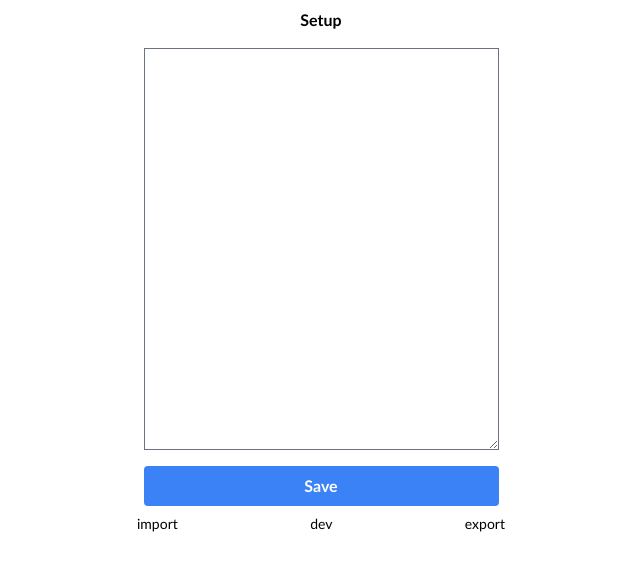
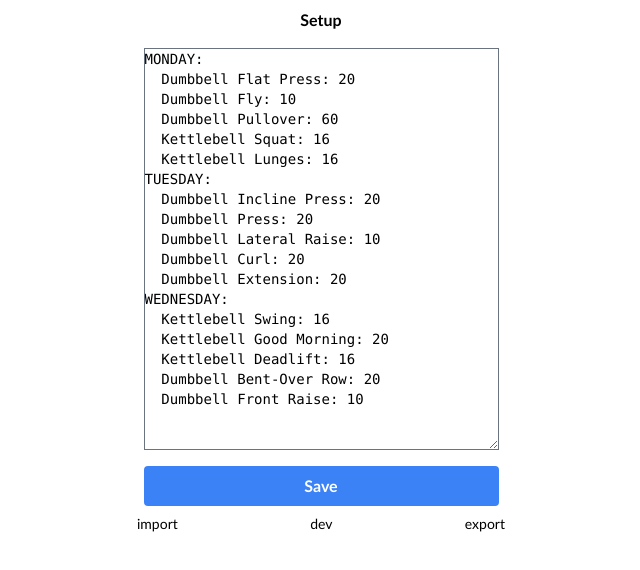
Before and after one commit to serg-mo/workout, a React app: page / in a window 1280 px wide. Shown: the top 570 px of the page, without its empty margins (319-959 px from the left). Built offline with nearby package versions, Linux system fonts and the light colour scheme; no server answers; the HTML template or start-up script is replaced by a standard one.

Commit message:
weight options refactor

```diff
--- a/src/App.jsx
+++ b/src/App.jsx
@@ -4,14 +4,7 @@ import Footer from './components/Footer';
 import Form from './components/Form';
 import Setup from './components/Setup';
 import Workouts from './components/Workouts';
-import {
-  buttonStyle,
-  formatDate,
-  formatHistory,
-  formatSet,
-  getLocalStorage,
-  setLocalStorage,
-} from './lib';
+import { formatDate, formatHistory, formatSet, getLocalStorage, setLocalStorage } from './lib';
 
 // NOTE: no need to ever refresh the page, unless to pick a different workout
 export default function App() {
@@ -99,9 +92,7 @@ export default function App() {
       ) : (
         <>
           <Workouts workouts={workouts} onSelect={setWorkoutName} />
-          <button className={buttonStyle} onClick={() => setIsSetupShown(true)}>
-            Setup
-          </button>
+          <button onClick={() => setIsSetupShown(true)}>Setup</button>
         </>
       )}
       <Footer />
--- a/src/components/Form.jsx
+++ b/src/components/Form.jsx
@@ -1,5 +1,5 @@
 import React, { useEffect, useState } from 'react';
-import { arrayRange, buttonStyle, getPreviousWorkoutSet, makeWeightOptions } from '../lib';
+import { arrayRange, getPreviousWorkoutSet, makeWeightOptions } from '../lib';
 
 export default function Form({ workout, exercises, exercise, setExercise, handleSave, undoLast }) {
   const [exerciseOptions, setExerciseOptions] = useState([]);
@@ -11,7 +11,7 @@ export default function Form({ workout, exercises, exercise, setExercise, handle
   useEffect(() => {
     if (!exercise) return;
 
-    const options = makeWeightOptions(exercises[exercise]);
+    const options = makeWeightOptions(exercises[exercise], exercise);
     setWeight(exercises[exercise]); // default to setup weight
 
     setWeightOptions(options);
@@ -79,7 +79,7 @@ export default function Form({ workout, exercises, exercise, setExercise, handle
         </option>
         {weightOptions.map((value) => (
           <option key={value} value={value}>
-            {value}lb
+            {value}
           </option>
         ))}
       </select>
@@ -101,14 +101,14 @@ export default function Form({ workout, exercises, exercise, setExercise, handle
 
       <div className="flex flex-row w-full space-x-2">
         <button
-          className={`grow ${buttonStyle}`}
+          className="grow"
           onClick={() => handleSave(exercise, weight, reps)}
           disabled={!exercise || !reps}
         >
           Save
         </button>
 
-        <button className={buttonStyle} onClick={undoLast} disabled={!exercise}>
+        <button onClick={undoLast} disabled={!exercise}>
           Undo
         </button>
       </div>
--- a/src/components/Setup.jsx
+++ b/src/components/Setup.jsx
@@ -1,10 +1,33 @@
 import yaml from 'js-yaml';
 import React, { useState } from 'react';
-import { buttonStyle, getLocalStorage, setLocalStorage } from '../lib';
+import { getLocalStorage, setLocalStorage } from '../lib';
+
+const placeholder = [
+  'MONDAY:',
+  '  Dumbbell Flat Press: 20',
+  '  Dumbbell Fly: 10',
+  '  Dumbbell Pullover: 60',
+  '  Kettlebell Squat: 16',
+  '  Kettlebell Lunges: 16',
+  'TUESDAY:',
+  '  Dumbbell Incline Press: 20',
+  '  Dumbbell Press: 20',
+  '  Dumbbell Lateral Raise: 10',
+  '  Dumbbell Curl: 20',
+  '  Dumbbell Extension: 20',
+  'WEDNESDAY:',
+  '  Kettlebell Swing: 16',
+  '  Kettlebell Good Morning: 20',
+  '  Kettlebell Deadlift: 16',
+  '  Dumbbell Bent-Over Row: 20',
+  '  Dumbbell Front Raise: 10',
+].join('\n');
 
 export default function Setup() {
   const { workouts } = getLocalStorage();
-  const [value, setValue] = useState(Object.keys(workouts).length ? yaml.dump(workouts) : '');
+  const [value, setValue] = useState(
+    Object.keys(workouts).length ? yaml.dump(workouts) : placeholder
+  );
 
   const MIN_WORKOUTS = 2;
   const MIN_EXERCISES = 3;
@@ -15,21 +38,23 @@ export default function Setup() {
     // TODO: assert that the workout is of the right shape e.g., weekday > exercise > weight
 
     const isValidWorkouts =
+      workouts &&
       Object.keys(workouts).length >= MIN_WORKOUTS &&
       Object.keys(workouts).every((name) => isNaN(Number(name)));
-    const isValidExercises = Object.values(workouts).every(
-      (exercises) =>
-        Object.keys(exercises).length >= MIN_EXERCISES &&
-        Object.keys(exercises).every((name) => isNaN(Number(name)))
-    );
+
+    const isValidExercises =
+      workouts &&
+      Object.values(workouts).every(
+        (exercises) =>
+          Object.keys(exercises).length >= MIN_EXERCISES &&
+          Object.keys(exercises).every((name) => isNaN(Number(name)))
+      );
 
     if (isValidWorkouts && isValidExercises) {
       setLocalStorage({ workouts, history: {} });
       window.location.reload();
     } else {
-      console.log(
-        `Workouts must be a map, ${MIN_WORKOUTS} min workouts, ${MIN_EXERCISES} min exercises each`
-      );
+      console.log(`${MIN_WORKOUTS} min workouts, ${MIN_EXERCISES} min exercises each`);
     }
   };
 
@@ -44,9 +69,7 @@ export default function Setup() {
         onChange={(e) => setValue(e.target.value)}
         className="grow m-auto border border-gray-500 font-mono text-sm text-left focus:outline-none"
       />
-      <button type="submit" className={buttonStyle}>
-        Save
-      </button>
+      <button type="submit">Save</button>
     </form>
   );
 }
--- a/src/index.css
+++ b/src/index.css
@@ -5,3 +5,7 @@
 body {
   @apply font-customFont;
 }
+
+button {
+  @apply bg-blue-500 disabled:bg-gray-500 text-white font-bold p-2 rounded;
+}
--- a/src/lib.js
+++ b/src/lib.js
@@ -1,9 +1,6 @@
 import moment from 'moment';
 
 export const LOCAL_STORAGE_KEY = 'workout';
-const KETTLEBELL_WEIGHTS = [17.6, 22, 26.4, 30.8, 35.2, 39.6, 44, 52.8, 61.6];
-
-export const buttonStyle = 'bg-blue-500 disabled:bg-gray-500 text-white font-bold p-2 rounded';
 
 export function formatDate(when = new Date()) {
   return moment(when).format('YYYY-MM-DD');
@@ -81,24 +78,27 @@ export function formatHistory(history, size = 0) {
   return Object.fromEntries(entries.slice(0, size || entries.length));
 }
 
-export function makeWeightOptions(weight) {
-  // initial weight that is a multiple of 5 must be in lbs, e.g., barbell, dumbbell, cable
-  // fractional weights are for kettlebells
-  if (Number.isInteger(weight) && weight % 5 === 0) {
-    // deadlifts: 135 becomes 135..225 i.e., one plate to two plates
-    const length = 21;
+export function makeWeightOptions(weight, exercise) {
+  // weight that is a multiple of 5 is in lbs, kettlebells are in kgs
+  if (weight % 5 !== 0) {
+    // 16 becomes 16..24 e.g., options on my adjustable kettlebell (kg)
+    const length = 5;
+    const multiple = 2;
+
+    return Array.from({ length }, (_, i) => weight + i * multiple);
+  }
+
+  if (exercise.includes('dumb')) {
+    // 5 becomes 5..60 e.g., options on my adjustable dumbbell (lb)
+    const length = 12;
     const multiple = 5;
 
     return Array.from({ length }, (_, i) => weight + i * multiple);
-  } else {
-    const length = 5;
+  }
 
-    // default to the first N weights (not found is -1) and stop at the last N weights
-    const currentIndex = Math.min(
-      Math.max(KETTLEBELL_WEIGHTS.indexOf(weight), 0),
-      KETTLEBELL_WEIGHTS.length - length
-    );
+  // 135 becomes 135..225 i.e., barbell and 1-2 plates
+  const length = 21;
+  const multiple = 5;
 
-    return KETTLEBELL_WEIGHTS.slice(currentIndex, currentIndex + length);
-  }
+  return Array.from({ length }, (_, i) => weight + i * multiple);
 }
```
